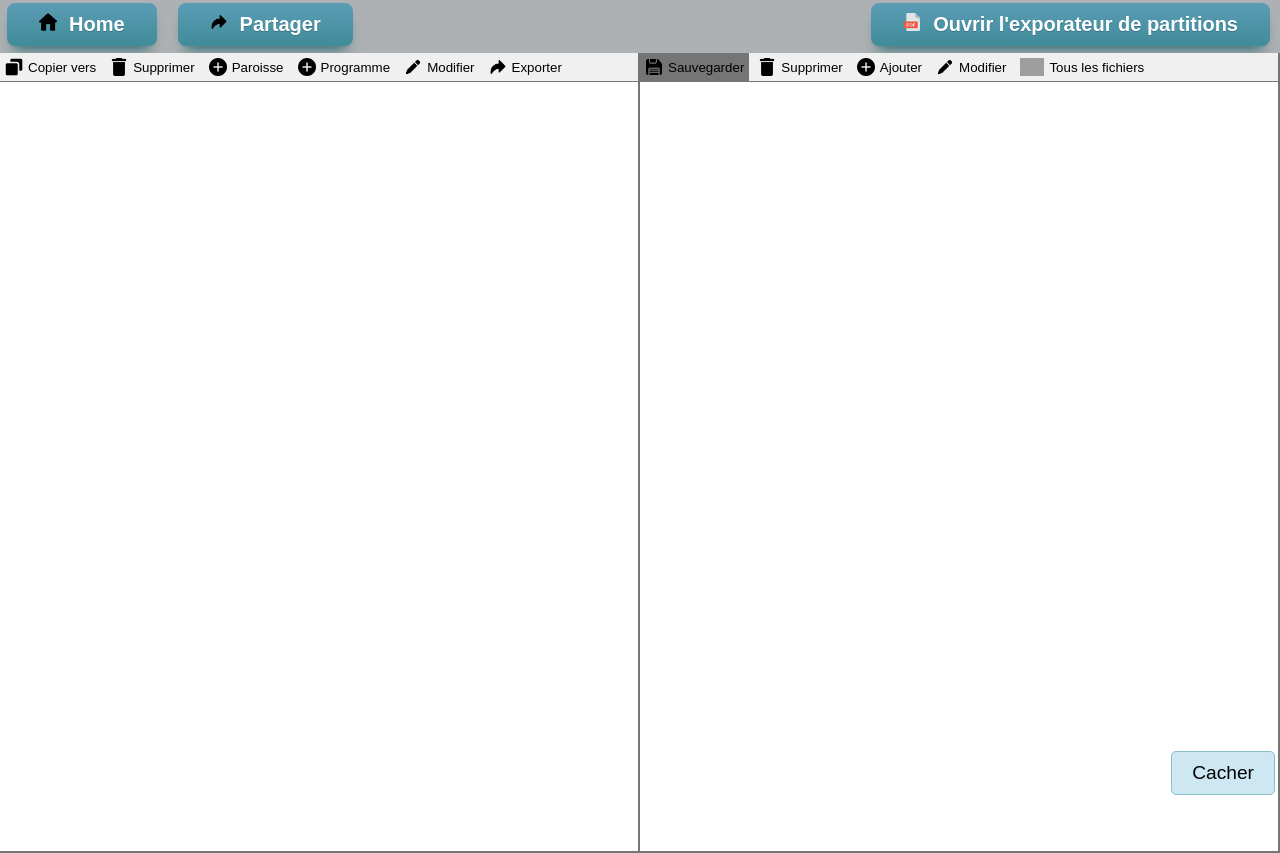
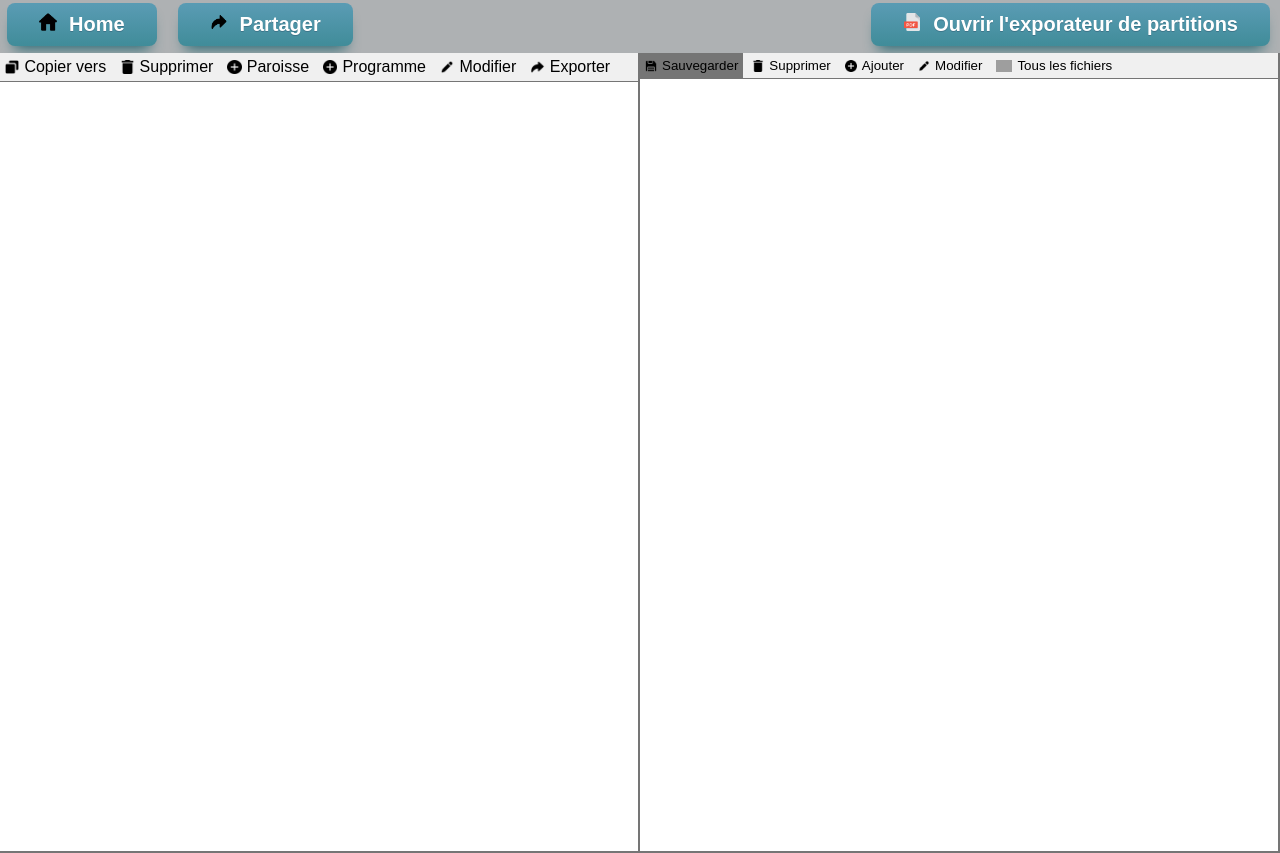
Before and after one commit to antoineg44/serveur_chant, a PHP site: page /messes/ in a window 1280 px wide. Run offline with PHP 8.4, Linux system fonts and the light colour scheme; lists and menus that the app fills with data are empty; grey boxes are pictures that could not be loaded.

Commit message:
size button

```diff
--- a/messes/index.html
+++ b/messes/index.html
@@ -22,7 +22,7 @@
     <table style="height:100%;width:100%">
       <tbody>
         <button id="back-button" class="back-button" onclick="redimensionner()">
-          Cacher
+          &larr; Cacher
         </button>
         <tr id="button_entete">
           <div style="background-color: #aeb1b3;">
--- a/messes/screen.js
+++ b/messes/screen.js
@@ -14,6 +14,8 @@
 if(smarphone)
 {
     document.getElementById("body").style.fontSize="2.7em";
+    document.getElementById("but-big").style.fontSize = "1em";
+    document.getElementById("back-button").style.visibility = "visible";
     document.getElementById("block_program").style.visibility="hidden";
     document.getElementById("block_liste").style.width="100%";
     document.body.style.zoom = 1.2;
--- a/messes/styles.css
+++ b/messes/styles.css
@@ -26,7 +26,7 @@
       height:100%;
     }
     img {
-      height: 18px;
+      height: 0.9em;
       margin-right: 5px;
     }
     .img-big {
@@ -97,6 +97,7 @@
         border: none;
         border-radius: 5px;
         cursor: pointer;
+        visibility: hidden;
         transition: background-color 0.3s;
         z-index: 1;
         /*background-color: transparent; /* Fond transparent */
@@ -127,3 +128,6 @@
         -o-transition: width .5s;
         transition: width .5s;
     }
+    .btn {
+      font-size: 1em;
+    }
```
